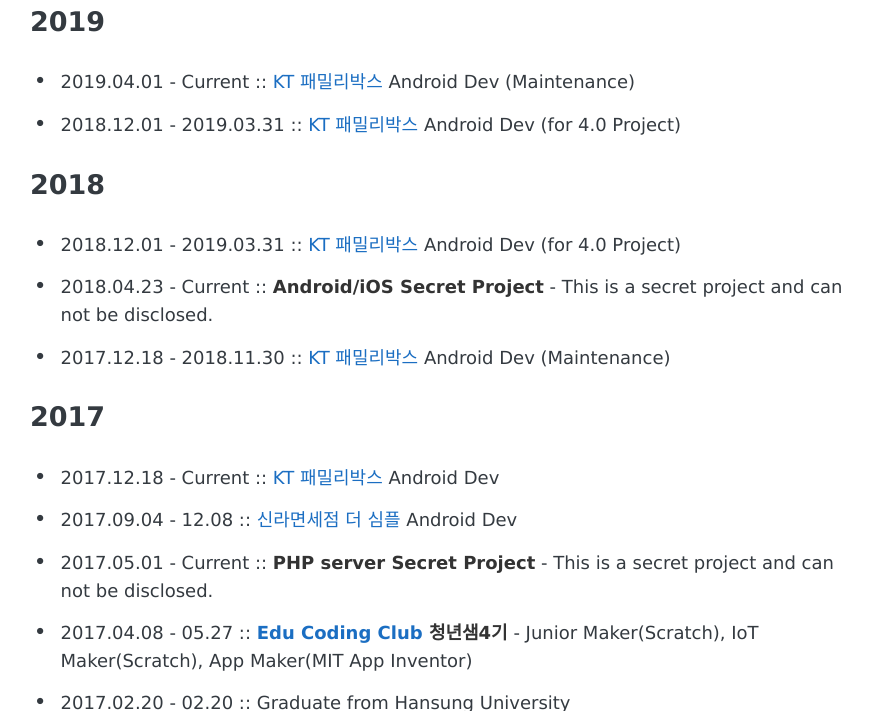
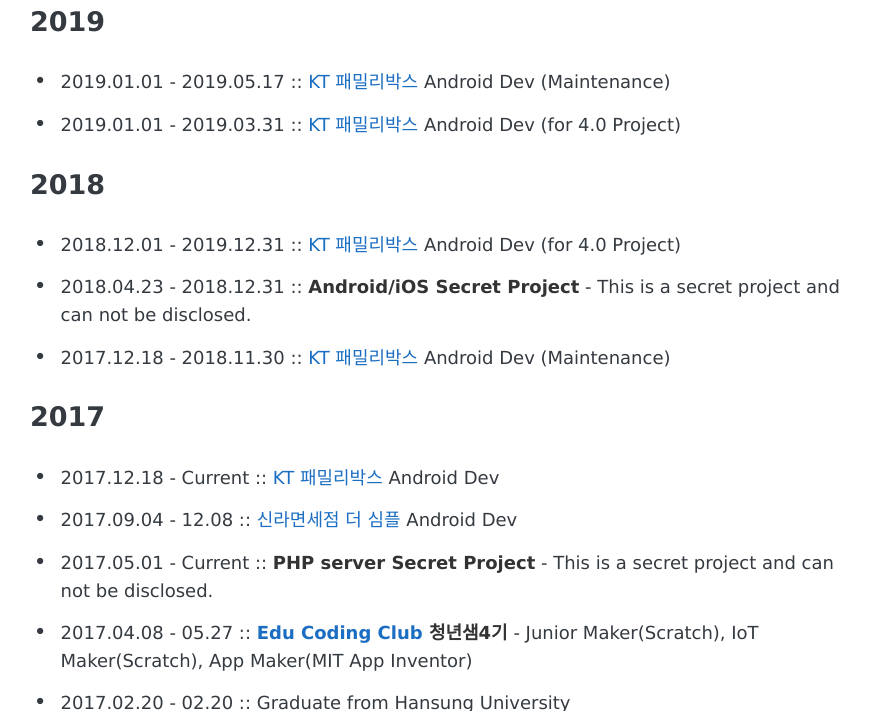
Before and after one commit to CaptainWonJong/CaptainWonJong.github.io, a Jekyll site: the page built from about.md, in a window 1280 px wide and 900 px high, scrolled down 1657 px, cut to the strip 189-900 px from the top of the window. Shown: the whole strip, without its empty margins (196-1068 px from the left). Built offline with Jekyll 4.4.1, drawn with Linux system fonts in a browser that asks for light colours; some web fonts are replaced.

Commit message:
modify aboutme

```diff
--- a/about.md
+++ b/about.md
@@ -35,12 +35,12 @@
 ### Github
 ![Github Image](https://ghchart.rshah.org/CaptainWonJong)
 ### 2019
-- 2019.04.01 - Current :: [KT 패밀리박스](https://play.google.com/store/apps/details?id=com.kt.ollehfamilybox) Android Dev (Maintenance)
-- 2018.12.01 - 2019.03.31 :: [KT 패밀리박스](https://play.google.com/store/apps/details?id=com.kt.ollehfamilybox) Android Dev (for 4.0 Project)
+- 2019.01.01 - 2019.05.17 :: [KT 패밀리박스](https://play.google.com/store/apps/details?id=com.kt.ollehfamilybox) Android Dev (Maintenance)
+- 2019.01.01 - 2019.03.31 :: [KT 패밀리박스](https://play.google.com/store/apps/details?id=com.kt.ollehfamilybox) Android Dev (for 4.0 Project)
 
 ### 2018
-- 2018.12.01 - 2019.03.31 :: [KT 패밀리박스](https://play.google.com/store/apps/details?id=com.kt.ollehfamilybox) Android Dev (for 4.0 Project)
-- 2018.04.23 - Current :: **Android/iOS Secret Project** - This is a secret project and can not be disclosed.
+- 2018.12.01 - 2019.12.31 :: [KT 패밀리박스](https://play.google.com/store/apps/details?id=com.kt.ollehfamilybox) Android Dev (for 4.0 Project)
+- 2018.04.23 - 2018.12.31 :: **Android/iOS Secret Project** - This is a secret project and can not be disclosed.
 - 2017.12.18 - 2018.11.30 :: [KT 패밀리박스](https://play.google.com/store/apps/details?id=com.kt.ollehfamilybox) Android Dev (Maintenance)
 
 ### 2017
```
Also changed, not shown: 6 other files.
